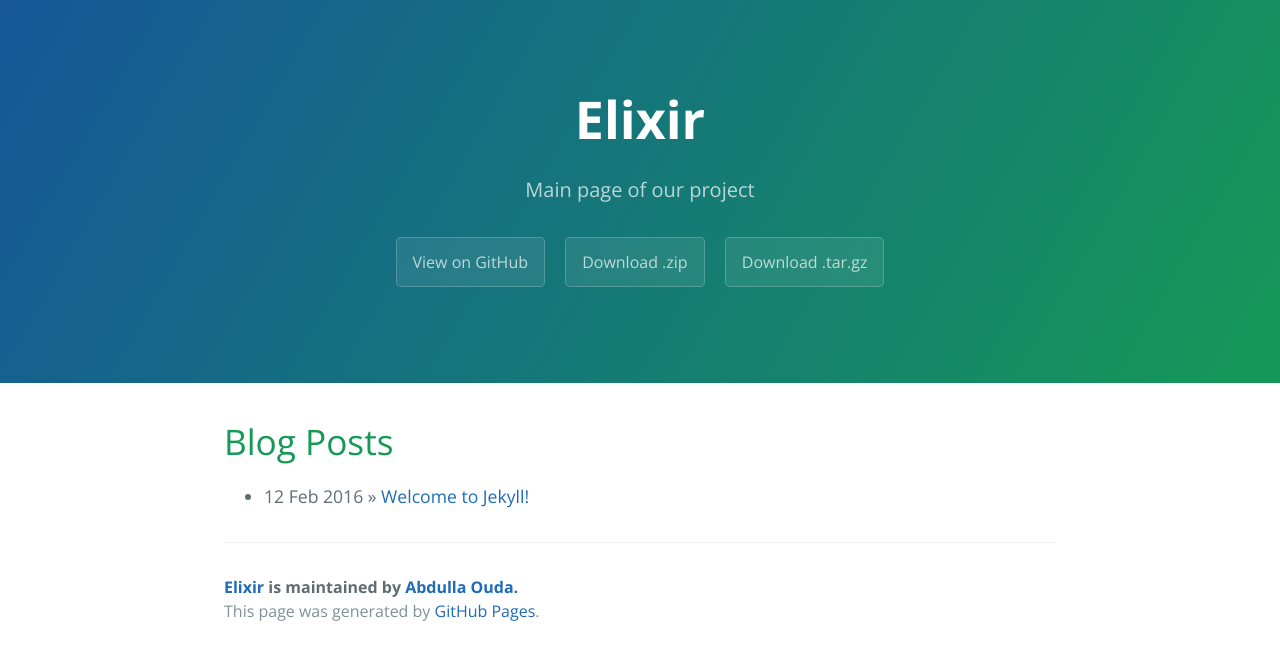
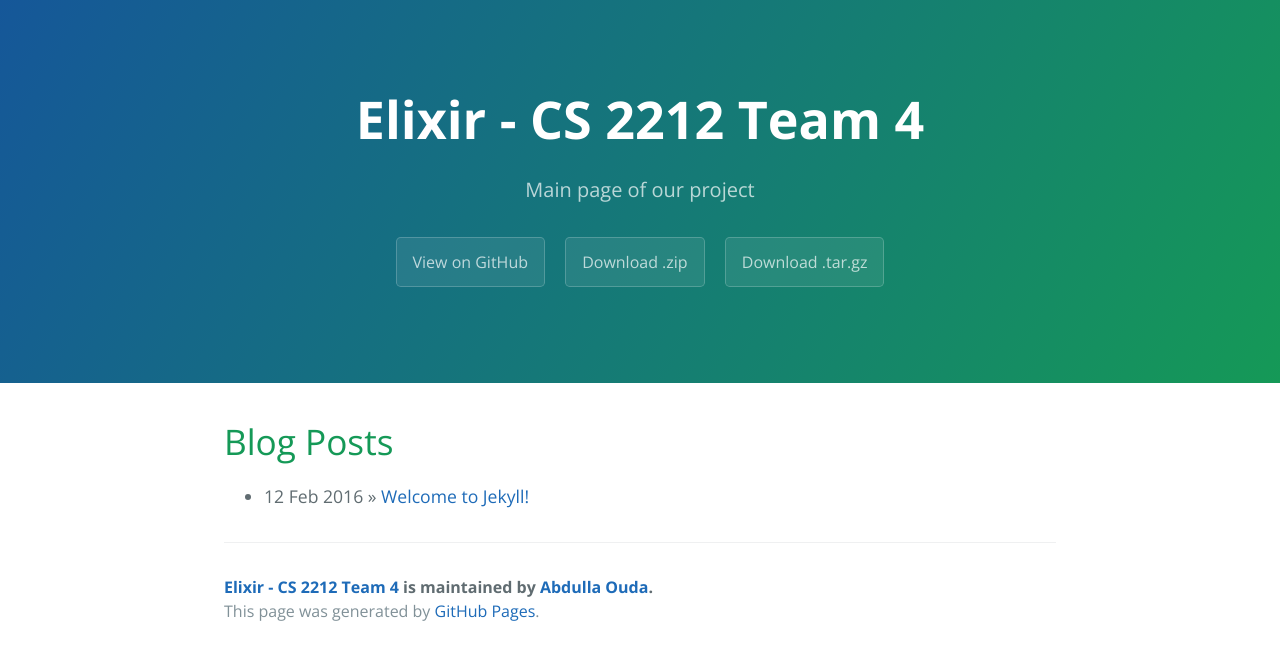
Before and after one commit to aouda6/Elixir, a Jekyll site: the page built from index.html, in a window 1280 px wide. Shown: the top 660 px of the page. Built offline with Jekyll 4.4.1, drawn with Linux system fonts in a browser that asks for light colours; the list of posts is cut into pages by our own code.

Commit message:
Title of page updated

```diff
--- a/_config.yml
+++ b/_config.yml
@@ -1,5 +1,5 @@
 # Setup
-title:        Elixir
+title:        Elixir - CS 2212 Team 4
 tagline:      Main page of our project
 baseurl:      "/Elixir/"
 paginate:     1
```
